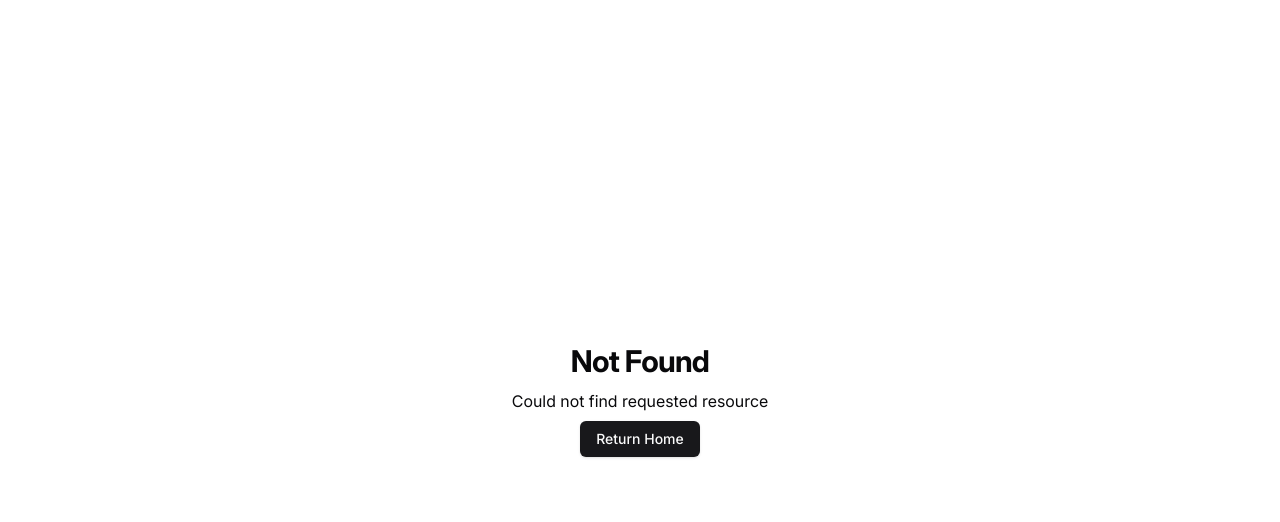
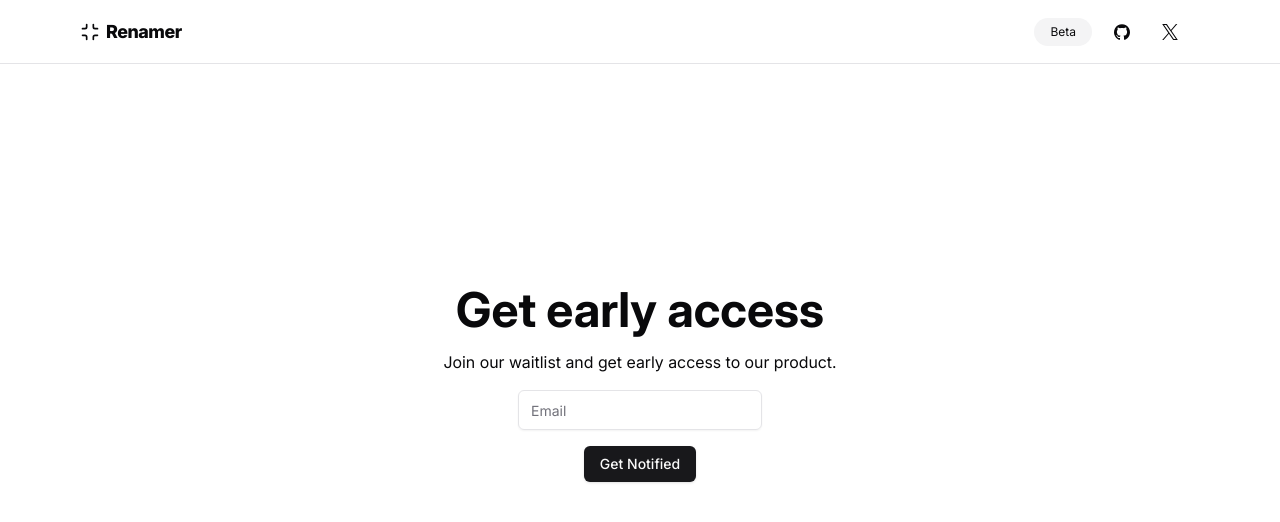
Before and after one commit to rejaulkariim/renamer, a Next.js app: page /wishlist in a window 1280 px wide. Before the commit this address had no page. Shown: the top 522 px of the page. Built offline with nearby package versions, Linux system fonts and the light colour scheme.

Commit message:
feat: added wishlist page

```diff
--- /dev/null
+++ b/src/app/(root)/wishlist/page.tsx
@@ -0,0 +1,18 @@
+import WishlistForm from "@/components/forms/WishlistForm";
+import MaxWidthWrapper from "@/components/shared/MaxWidthWrapper";
+
+const WishlistPage = () => {
+  return (
+    <section className="flex flex-col items-center justify-center min-h-[80vh] bg-background">
+      <MaxWidthWrapper>
+        <div className="flex flex-col items-center justify-center space-y-4 text-center">
+          <h1 className="font-bold text-2xl md:text-5xl">Get early access</h1>
+          <p>Join our waitlist and get early access to our product.</p>
+          <WishlistForm />
+        </div>
+      </MaxWidthWrapper>
+    </section>
+  );
+};
+
+export default WishlistPage;
--- a/src/app/globals.css
+++ b/src/app/globals.css
@@ -1,6 +1,7 @@
 @tailwind base;
 @tailwind components;
 @tailwind utilities;
+
 @layer base {
   :root {
     --background: 0 0% 100%;
@@ -21,14 +22,15 @@
     --destructive-foreground: 0 0% 98%;
     --border: 240 5.9% 90%;
     --input: 240 5.9% 90%;
-    --ring: 240 10% 3.9%;
+    --ring: 240 5.9% 10%;
+    --radius: 0.5rem;
     --chart-1: 12 76% 61%;
     --chart-2: 173 58% 39%;
     --chart-3: 197 37% 24%;
     --chart-4: 43 74% 66%;
     --chart-5: 27 87% 67%;
-    --radius: 0.5rem
   }
+
   .dark {
     --background: 240 10% 3.9%;
     --foreground: 0 0% 98%;
@@ -53,9 +55,10 @@
     --chart-2: 160 60% 45%;
     --chart-3: 30 80% 55%;
     --chart-4: 280 65% 60%;
-    --chart-5: 340 75% 55%
+    --chart-5: 340 75% 55%;
   }
 }
+
 @layer base {
   * {
     @apply border-border;
--- a/src/components/design/hero/Hero.tsx
+++ b/src/components/design/hero/Hero.tsx
@@ -1,19 +1,28 @@
 import MaxWidthWrapper from "@/components/shared/MaxWidthWrapper";
+import { buttonVariants } from "@/components/ui/button";
+import { cn } from "@/lib/utils";
+import Image from "next/image";
+import Link from "next/link";
 
 const Hero = () => {
   return (
     <section className="flex items-center justify-center min-h-[80vh] bg-background">
       <MaxWidthWrapper>
-        <div className="mx-auto text-center flex flex-col items-center max-w-2xl space-y-6">
-          <h1 className="tracking-tight font-extrabold !leading-tight text-foreground text-3xl md:text-7xl">
+        <div className="flex justify-between items-center gap-10">
+          <div className="w-1/2 space-y-4">
+            <div className="flex flex-col space-y-4">
+              <h1 className="tracking-tight font-bold !leading-tight text-foreground text-3xl md:text-6xl">
                 Showcase and grow your saas startup
               </h1>
               <p className="text-base md:text-xl font-normal text-muted-foreground">
-            Your personal indie page to showcase all your startups <br /> and
-            everyting you create.
+                Your personal indie page to showcase all your startups <br />{" "}
+                and everyting you create.
               </p>
               {/* TODO: add wishlist form */}
-          {/* <Link
+            </div>
+
+            <div>
+              <Link
                 href="/wishlist"
                 className={cn(
                   buttonVariants({
@@ -23,7 +32,17 @@ const Hero = () => {
                 )}
               >
                 Get early access
-          </Link> */}
+              </Link>
+            </div>
+          </div>
+          <div className="bg-rose-500 h-44 w-1/2">
+            <Image
+              src={"/images/hero.png"}
+              alt="hero"
+              width={1000}
+              height={440}
+            />
+          </div>
         </div>
       </MaxWidthWrapper>
     </section>
--- /dev/null
+++ b/src/components/forms/WishlistForm.tsx
@@ -0,0 +1,54 @@
+"use client";
+
+import { Button } from "@/components/ui/button";
+import {
+  Form,
+  FormControl,
+  FormField,
+  FormItem,
+  FormMessage,
+} from "@/components/ui/form";
+import { Input } from "@/components/ui/input";
+import { wishlistValidationSchema } from "@/validations/wishlist.validation";
+import { zodResolver } from "@hookform/resolvers/zod";
+import { useForm } from "react-hook-form";
+import { z } from "zod";
+
+const WishlistForm = () => {
+  // 1. Define the form.
+  const form = useForm<z.infer<typeof wishlistValidationSchema>>({
+    resolver: zodResolver(wishlistValidationSchema),
+    defaultValues: {
+      email: "",
+    },
+  });
+
+  // 2. Define a submit handler.
+  const onSubmit = async (values: z.infer<typeof wishlistValidationSchema>) => {
+    console.log(values);
+  };
+  return (
+    <Form {...form}>
+      <form
+        onSubmit={form.handleSubmit(onSubmit)}
+        className="space-y-4 max-w-sm"
+      >
+        <FormField
+          control={form.control}
+          name="email"
+          render={({ field }) => (
+            <FormItem>
+              <FormControl>
+                <Input placeholder="Email" {...field} className="h-10" />
+              </FormControl>
+              <FormMessage />
+            </FormItem>
+          )}
+        />
+
+        <Button type="submit">Get Notified</Button>
+      </form>
+    </Form>
+  );
+};
+export default WishlistForm;
--- /dev/null
+++ b/src/components/ui/input.tsx
@@ -0,0 +1,22 @@
+import * as React from "react"
+
+import { cn } from "@/lib/utils"
+
+const Input = React.forwardRef<HTMLInputElement, React.ComponentProps<"input">>(
+  ({ className, type, ...props }, ref) => {
+    return (
+      <input
+        type={type}
+        className={cn(
+          "flex h-9 w-full rounded-md border border-input bg-transparent px-3 py-1 text-base shadow-sm transition-colors file:border-0 file:bg-transparent file:text-sm file:font-medium file:text-foreground placeholder:text-muted-foreground focus-visible:outline-none focus-visible:ring-1 focus-visible:ring-ring disabled:cursor-not-allowed disabled:opacity-50 md:text-sm",
+          className
+        )}
+        ref={ref}
+        {...props}
+      />
+    )
+  }
+)
+Input.displayName = "Input"
+
+export { Input }
--- /dev/null
+++ b/src/components/ui/textarea.tsx
@@ -0,0 +1,22 @@
+import * as React from "react"
+
+import { cn } from "@/lib/utils"
+
+const Textarea = React.forwardRef<
+  HTMLTextAreaElement,
+  React.ComponentProps<"textarea">
+>(({ className, ...props }, ref) => {
+  return (
+    <textarea
+      className={cn(
+        "flex min-h-[60px] w-full rounded-md border border-input bg-transparent px-3 py-2 text-base shadow-sm placeholder:text-muted-foreground focus-visible:outline-none focus-visible:ring-1 focus-visible:ring-ring disabled:cursor-not-allowed disabled:opacity-50 md:text-sm",
+        className
+      )}
+      ref={ref}
+      {...props}
+    />
+  )
+})
+Textarea.displayName = "Textarea"
+
+export { Textarea }
--- /dev/null
+++ b/src/validations/wishlist.validation.ts
@@ -0,0 +1,5 @@
+import * as z from "zod";
+
+export const wishlistValidationSchema = z.object({
+  email: z.string().email(),
+});
```
Lines whose indentation alone changed are shown as unchanged.
